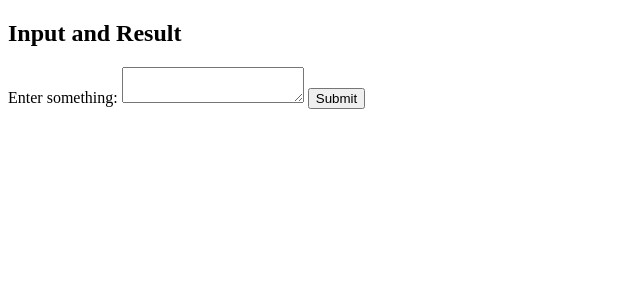
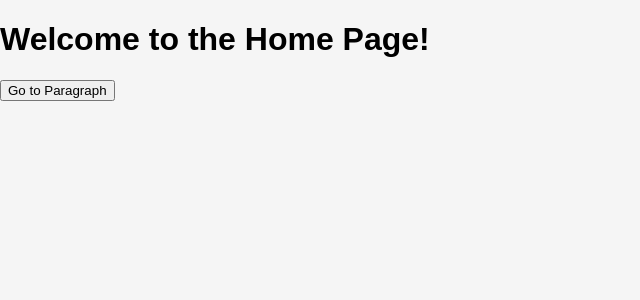
Before and after one commit to SRshohan/Ticketing_Assistant, a Flask app: page /home in a window 1280 px wide. Shown: the top 300 px of the page, without its empty margins (0-640 px from the left). Run offline with Flask 3, Linux system fonts and the light colour scheme.

Commit message:
The paragraph HTML file not working

```diff
--- a/app.py
+++ b/app.py
@@ -1,16 +1,18 @@
 from flask import render_template, Flask, request
 from ticket_assist import template_of
 
-app = Flask(__name__)
+app = Flask(__name__, static_url_path='/static')
 
+@app.route("/home")
+def home():
+    return render_template('home.html')
 
-@app.route("/home", methods= ['GET', 'POST'])
+@app.route("/paragraph", methods= ['GET', 'POST'])
 def para():
     question = ''
     result = None
     if request.method == 'POST':
         question = request.form['user_input']
-
         result = template_of(question=question)
 
     return render_template('paragraph.html', user_input=question, result=result)
--- /dev/null
+++ b/static/css/styles.css
@@ -0,0 +1,33 @@
+body {
+    font-family: Arial, sans-serif;
+    background-color: #f5f5f5;
+    margin: 0;
+    padding: 0;
+}
+
+.container {
+    display: flex;
+    flex-direction: column;
+    align-items: center;
+    padding: 20px;
+}
+
+.box {
+    background-color: #fff;
+    border: 1px solid #ddd;
+    border-radius: 5px;
+    box-shadow: 0 2px 4px rgba(0, 0, 0, 0.1);
+    margin: 10px;
+    padding: 20px;
+    width: 80%;
+    max-width: 800px;
+}
+
+.box h2 {
+    margin-top: 0;
+    color: #333;
+}
+
+.box p {
+    white-space: pre-wrap; /* Preserve formatting */
+}
--- a/templates/home.html
+++ b/templates/home.html
@@ -4,11 +4,12 @@
     <meta charset="UTF-8">
     <meta name="viewport" content="width=device-width, initial-scale=1.0">
     <title>Home</title>
+    <link rel="stylesheet" href="{{ url_for('static', filename='css/styles.css') }}">
 </head>
 <body>
     <h1>Welcome to the Home Page!</h1>
 
-    <button onclick="window.location.href='/paragraph';">Go to Paragraph</button>
+    <button onclick="window.location.href='paragraph.html';">Go to Paragraph</button>
 
 </body>
 </html>
--- a/templates/paragraph.html
+++ b/templates/paragraph.html
@@ -3,19 +3,13 @@
 <head>
     <meta charset="UTF-8">
     <meta name="viewport" content="width=device-width, initial-scale=1.0">
-    <title>Paragraph</title>
+    <title>Organized Result</title>
+    <link rel="stylesheet" href="/static/css/styles.css">
+    <script src="/static/js/script.js" defer></script>
 </head>
 <body>
-    <h2>Input and Result</h2>
-    {% if result %}
-        <p>Your input: {{ user_input }}</p>
-        <p>Result: {{ result }}</p>
-    {% endif %}
-    <form method="post">
-        <label for="user_input">Enter something:</label>
-        <textarea id="user_input" name="user_input">{{ user_input or '' }}</textarea>
-        <input type="submit" value="Submit">
-    </form>
-
+    <div class="container" id="result-container">
+        <!-- Dynamic content will be added here -->
+    </div>
 </body>
 </html>
```
Also changed, not shown: ticket_assist.py (+12 -9 lines), static/js/script.js (added).
